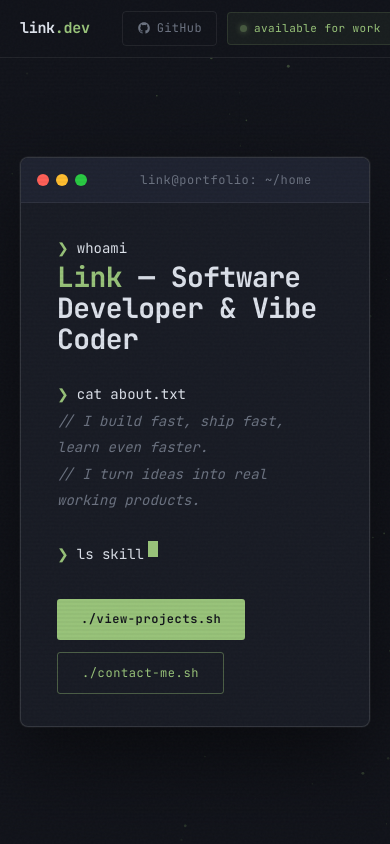
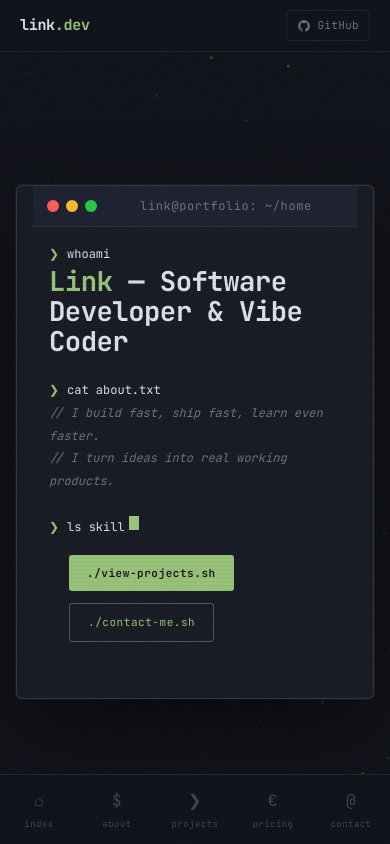
Before and after one commit to savewinkie/portfolio, a Next.js app: page / in a window 390 px wide. Shown: the top 844 px of the page. Built offline with nearby package versions, Linux system fonts and the light colour scheme.

Commit message:
mobile responsive

```diff
--- a/app/globals.css
+++ b/app/globals.css
@@ -1065,19 +1065,128 @@ section { padding: 100px 40px; position: relative; }
 /* ── Responsive ── */
 @media (max-width: 900px) {
   section { padding: 60px 20px; }
-  .navbar { padding: 0 20px; }
+
+  /* Navbar */
+  .navbar { padding: 0 20px; gap: 0; justify-content: space-between; }
   .nav-tabs { display: none; }
+  .nav-status-wrap { display: none; }
+  .nav-github { padding: 5px 10px; font-size: 11px; }
+
+  /* Hero */
   .hero { padding: 80px 20px 40px; }
-  .about-wrap { grid-template-columns: 1fr; }
-  .skills-grid { grid-template-columns: 1fr; }
+  .terminal-window { border-radius: 6px; }
+  .terminal-body { padding: 20px; }
+  .t-line { font-size: 12px; }
+  .t-name { font-size: clamp(22px, 6vw, 36px); }
+
+  /* About */
+  .about-wrap { grid-template-columns: 1fr; gap: 32px; }
+  .about-stats { grid-template-columns: 1fr 1fr; }
+  .code-body { padding: 16px; }
+  .c-line { font-size: 12px; }
+
+  /* Skills */
+  .skills-grid { grid-template-columns: 1fr; gap: 12px; }
   .wib-grid { grid-template-columns: repeat(2,1fr); }
+
+  /* Projects */
   .projects-grid { grid-template-columns: 1fr; }
   .project-card.featured { grid-column: span 1; }
+
+  /* Workflow */
   .workflow-steps { grid-template-columns: repeat(2,1fr); }
-  .contact-grid { grid-template-columns: 1fr; }
-  .footer { flex-direction: column; gap: 16px; text-align: center; }
+
+  /* Pricing */
+  .pricing-grid { grid-template-columns: 1fr; max-width: 100%; }
+
+  /* Contact */
+  .contact-grid { grid-template-columns: 1fr; gap: 32px; }
+
+  /* Footer */
+  .footer {
+    flex-direction: column;
+    gap: 12px;
+    text-align: center;
+    padding: 24px 20px;
+  }
 }
 
-@media (max-width: 500px) {
+@media (max-width: 600px) {
+  /* Navbar */
+  .navbar { height: 52px; }
+
+  /* Hero terminal */
+  .terminal-titlebar { padding: 10px 14px; }
+  .terminal-body { padding: 16px; }
+  .t-name { font-size: clamp(20px, 7vw, 32px); }
+  .hero { padding: 72px 16px 32px; }
+  .terminal-window { margin: 0; }
+
+  /* Section headers */
+  .sec-title { font-size: 18px; }
+  .sec-line { display: none; }
+
+  /* About stats */
+  .about-stats { grid-template-columns: 1fr 1fr; gap: 10px; }
+  .stat-num { font-size: 26px; }
+  .stat-box { padding: 14px; }
+
+  /* What I build */
   .wib-grid { grid-template-columns: 1fr; }
+  .wib-card { padding: 20px 16px; }
+
+  /* Projects */
+  .project-body { padding: 20px; }
+  .project-name { font-size: 18px; }
+
+  /* Workflow */
+  .workflow-steps { grid-template-columns: 1fr; }
+  .workflow-step { padding: 20px; }
+
+  /* Pricing */
+  .pricing-card { padding: 24px 20px; }
+  .pricing-price { font-size: 36px; }
+
+  /* Contact */
+  .contact-links { gap: 10px; }
+  .contact-link { padding: 12px 14px; }
+
+  /* Hero buttons */
+  .hero > div:last-of-type { padding: 0 16px 24px; }
+  .btn-primary, .btn-outline { font-size: 11px; padding: 9px 18px; }
+
+  /* Mobile bottom nav */
+  .mobile-nav {
+    display: flex;
+    position: fixed;
+    bottom: 0; left: 0; right: 0;
+    background: rgba(17,19,26,0.95);
+    backdrop-filter: blur(16px);
+    border-top: 1px solid var(--border);
+    z-index: 99;
+    padding: 8px 0 calc(8px + env(safe-area-inset-bottom));
+  }
+
+  .mobile-nav a {
+    flex: 1;
+    display: flex;
+    flex-direction: column;
+    align-items: center;
+    gap: 3px;
+    text-decoration: none;
+    color: var(--fg-muted);
+    font-size: 9px;
+    letter-spacing: 0.05em;
+    transition: color 0.2s;
+    padding: 4px 0;
+  }
+
+  .mobile-nav a:hover,
+  .mobile-nav a.active { color: var(--green); }
+
+  .mobile-nav-icon { font-size: 16px; }
+
+  /* Add padding so content isn't hidden behind mobile nav */
+  main { padding-bottom: 64px; }
+  .footer { margin-bottom: 64px; }
 }
--- a/app/page.js
+++ b/app/page.js
@@ -10,6 +10,7 @@ import Footer from '@/components/Footer';
 import ScrollReveal from '@/components/ScrollReveal';
 import Loader from '@/components/Loader';
 import Particles from '@/components/Particles';
+import MobileNav from '@/components/MobileNav';
 
 export default function Home() {
   return (
@@ -18,6 +19,7 @@ export default function Home() {
       <Particles />
       <ScrollReveal />
       <Navbar />
+      <MobileNav />
       <main style={{ position: 'relative', zIndex: 1 }}>
         <Hero />
         <About />
--- /dev/null
+++ b/components/MobileNav.js
@@ -0,0 +1,26 @@
+export default function MobileNav() {
+  return (
+    <div className="mobile-nav">
+      <a href="#home">
+        <span className="mobile-nav-icon">⌂</span>
+        index
+      </a>
+      <a href="#about">
+        <span className="mobile-nav-icon">$</span>
+        about
+      </a>
+      <a href="#projects">
+        <span className="mobile-nav-icon">❯</span>
+        projects
+      </a>
+      <a href="#pricing">
+        <span className="mobile-nav-icon">€</span>
+        pricing
+      </a>
+      <a href="#contact">
+        <span className="mobile-nav-icon">@</span>
+        contact
+      </a>
+    </div>
+  );
+}
```
